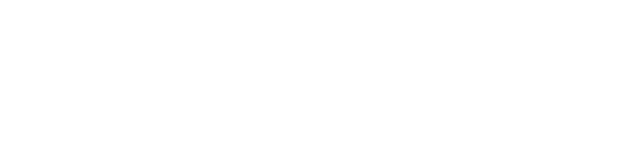
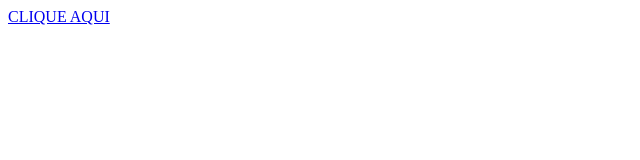
Before and after one commit to TheBiiigJayJay/NFCGCHS, a plain HTML site: page index.html in a window 1280 px wide. Shown: the whole page, without its empty margins (0-640 px from the left). Drawn offline with Linux system fonts and the light colour scheme.

Commit message:
Update index.html

```diff
--- a/index.html
+++ b/index.html
@@ -7,6 +7,6 @@
     <title>Document</title>
 </head>
 <body>
-    <a href="/front/main page/index.html"></a>
+    <a href="/front/main page/index.html">CLIQUE AQUI</a>
 </body>
 </html>
```
